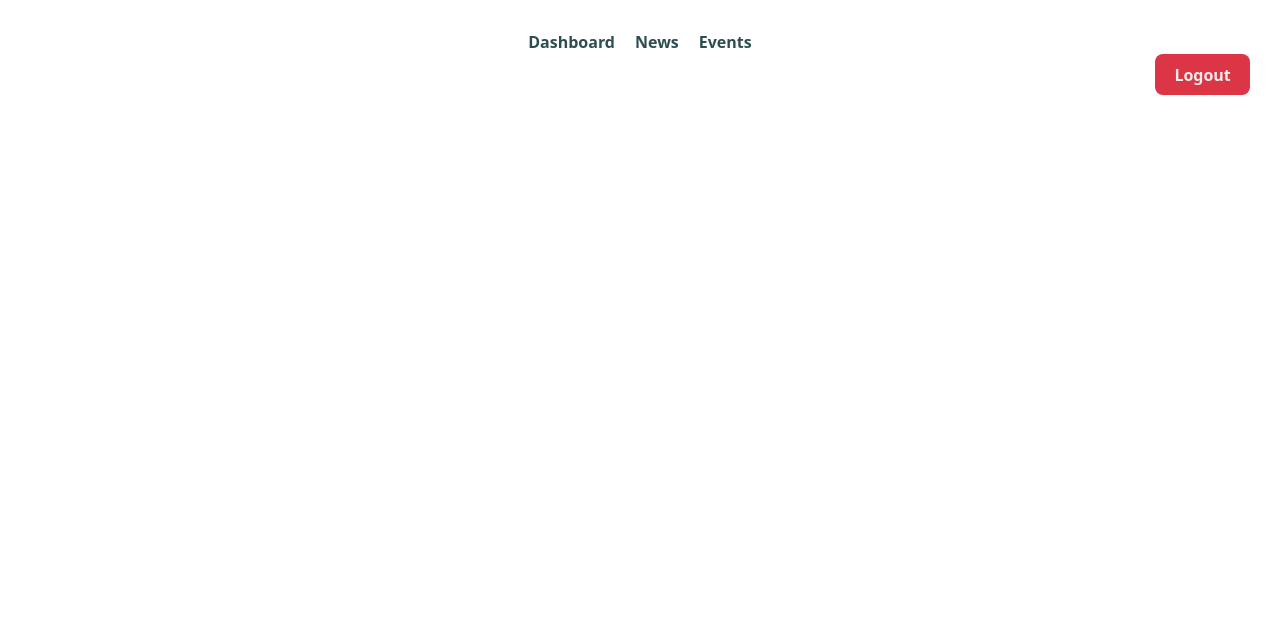
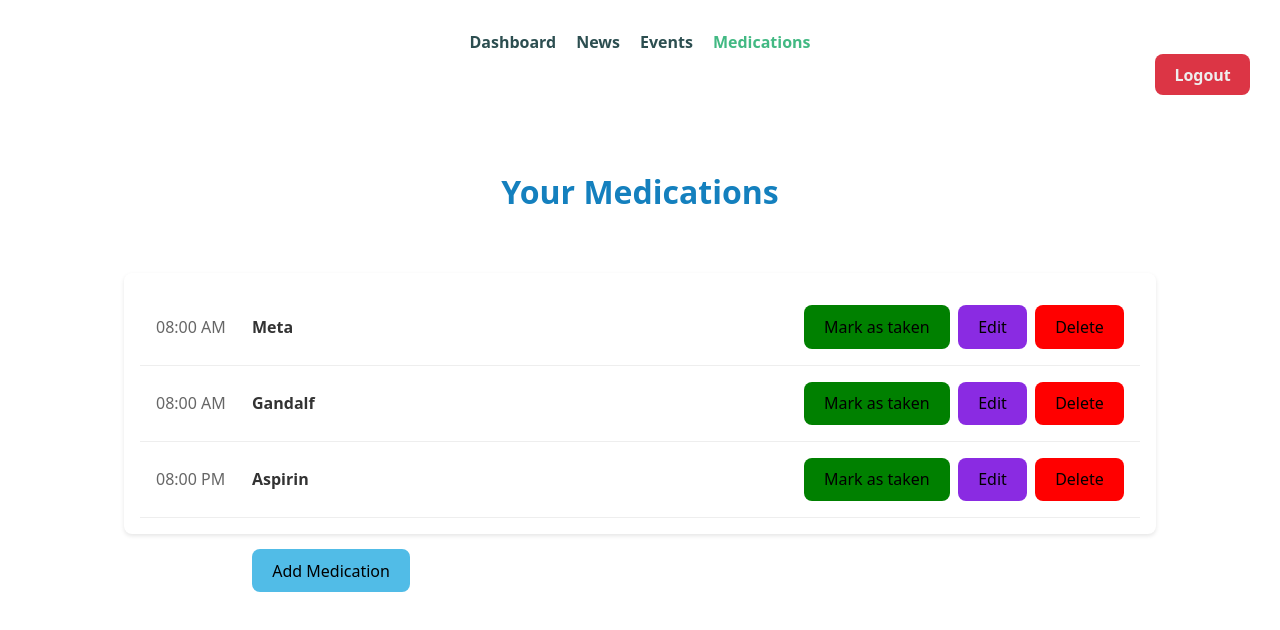
Before and after one commit to 21f3001925/soft-engg-project-may-2025-se-May-11, a Vue app in the folder frontend/: page /medications in a window 1280 px wide. Shown: the top 630 px of the page. Built offline with nearby package versions, Linux system fonts and the light colour scheme; sample sign-in values are in the browser's storage.

Commit message:
added medications page

```diff
--- a/frontend/src/App.vue
+++ b/frontend/src/App.vue
@@ -24,6 +24,7 @@ const handleLogout = () => {
           <router-link to="/dashboard" class="nav-link">Dashboard</router-link>
           <router-link to="/news" class="nav-link">News</router-link>
           <router-link to="/events" class="nav-link">Events</router-link>
+          <router-link to="/medications" class="nav-link">Medications</router-link>
         </div>
         <div class="nav-right">
           <button class="logout-button" @click="handleLogout">Logout</button>
@@ -57,6 +58,7 @@ const handleLogout = () => {
 }
 
 .logout-button {
+  display: flex;
   background-color: #dc3545;
   border: none;
   color: #eeeeee;
--- a/frontend/src/components/ScheduleRowItem.vue
+++ b/frontend/src/components/ScheduleRowItem.vue
@@ -3,6 +3,18 @@ defineProps({
   schedule: {
     type: Object,
     required: true,
+  },
+  customClass: {
+    type: String,
+    default: '',
+  },
+  hideType: {
+    type: Boolean,
+    default: false,
+  },
+  compactLayout: {
+    type: Boolean,
+    default: false,
   },
 });
 </script>
@@ -11,12 +23,18 @@ defineProps({
   <div class="schedule-item">
     <div class="schedule-time">{{ schedule.time }}</div>
 
-    <div class="schedule-details">
-      <h4>{{ schedule.name }}</h4>
+    <div :class="['schedule-details', { compact: compactLayout }]">
+      <!-- <h4>{{ schedule.name }}</h4> -->
+      <h4 :class="customClass">{{ schedule.name }}</h4>
+
       <p v-if="schedule.details">{{ schedule.details }}</p>
+
+      <div class="schedule-actions">
+        <slot></slot>
+      </div>
     </div>
 
-    <div class="schedule-type" :class="schedule.type">
+    <div v-if="!hideType" class="schedule-type" :class="schedule.type">
       {{ schedule.type }}
     </div>
   </div>
@@ -59,6 +77,18 @@ defineProps({
   flex: 1;
 }
 
+.schedule-details.compact {
+  display: flex; /* New layout only when compactLayout is true */
+  align-items: center;
+  justify-content: space-between;
+  width: 100%;
+}
+
+.schedule-actions {
+  display: flex; /* Make buttons side by side */
+  gap: 0.5rem; /* Space between buttons */
+}
+
 .schedule-details h4 {
   margin: 0;
   color: #333;
--- a/frontend/src/router/index.js
+++ b/frontend/src/router/index.js
@@ -2,6 +2,7 @@ import { createRouter, createWebHistory } from 'vue-router';
 import Login from '../views/Login.vue';
 import Register from '../views/Register.vue';
 import Dashboard from '../views/Dashboard.vue';
+import Medications from '../views/Medications.vue';
 
 const routes = [
   {
@@ -25,6 +26,11 @@ const routes = [
     name: 'Dashboard',
     component: Dashboard,
   },
+  {
+    path: '/medications',
+    name: 'Medications',
+    component: Medications,
+  },
 ];
 
 const router = createRouter({
--- a/frontend/src/services/mockApiService.js
+++ b/frontend/src/services/mockApiService.js
@@ -28,4 +28,13 @@ export default {
       }, 500);
     });
   },
+
+  getAllMedications() {
+    return new Promise((resolve) => {
+      setTimeout(() => {
+        const allMedications = mockSchedules.filter((item) => item.type === 'medication');
+        resolve({ data: allMedications });
+      }, 500);
+    });
+  },
 };
--- a/frontend/src/store/scheduleStore.js
+++ b/frontend/src/store/scheduleStore.js
@@ -8,7 +8,11 @@ export const useScheduleStore = defineStore('schedule', {
       loading: false,
       error: null,
     },
-    // you can more state objects here
+    allMedications: {
+      items: [],
+      loading: false,
+      error: null,
+    },
   }),
 
   getters: {
@@ -33,5 +37,18 @@ export const useScheduleStore = defineStore('schedule', {
         this.schedule.loading = false;
       }
     },
+
+    async fetchAllMedications() {
+      this.allMedications.loading = true;
+      this.allMedications.error = null;
+      try {
+        const response = await mockApiService.getAllMedications();
+        this.allMedications.items = response.data;
+      } catch (error) {
+        this.allMedications.error = error;
+      } finally {
+        this.allMedications.loading = false;
+      }
+    },
   },
 });
--- /dev/null
+++ b/frontend/src/views/Medications.vue
@@ -0,0 +1,142 @@
+<script setup>
+import { onMounted, computed } from 'vue';
+import { useScheduleStore } from '../store/scheduleStore';
+import StatCard from '../components/StatCard.vue';
+import ScheduleRowItem from '../components/ScheduleRowItem.vue';
+
+const scheduleStore = useScheduleStore();
+
+onMounted(async () => {
+  await scheduleStore.fetchSchedules();
+  await scheduleStore.fetchAllMedications();
+});
+
+const medications = computed(() => scheduleStore.allMedications.items);
+
+function editMedications() {
+  console.log('Edit button clicked!');
+}
+
+function markAsTaken() {
+  console.log('Mark as taken button clicked!');
+}
+
+function addMedications() {
+  console.log('Add medication button clicked!');
+}
+
+function deleteMedications() {
+  console.log('Delete medication button clicked!');
+}
+</script>
+
+<template>
+  <div class="medications">
+    <h1 style="text-align: center">Your Medications</h1>
+  </div>
+
+  <div v-if="scheduleStore.schedule.loading" class="loading">Loading medications...</div>
+
+  <div v-else-if="scheduleStore.schedule.error" class="error">
+    {{ scheduleStore.schedule.error }}
+  </div>
+
+  <div v-else-if="medications.length === 0" class="empty">No medications for today</div>
+
+  <div v-else class="med-schedule-list">
+    <ScheduleRowItem
+      v-for="schedule in medications"
+      :key="schedule.id"
+      :schedule="schedule"
+      :hideType="true"
+      :compactLayout="true"
+    >
+      <!-- Buttons passed from parent to this row -->
+      <button @click="markAsTaken(schedule)" class="mark-as-taken-button">Mark as taken</button>
+      <button @click="editMedications(schedule)" class="edit-button">Edit</button>
+      <button @click="deleteMedication(schedule)" class="delete-button">Delete</button>
+    </ScheduleRowItem>
+  </div>
+
+  <div>
+    <button @click="addMedications(schedule)" class="add-button">Add Medication</button>
+    <div></div>
+  </div>
+</template>
+
+<style scoped>
+.medication-style {
+  color: #1480be;
+  font-weight: bold;
+  font-size: 1.2rem;
+}
+
+.medications {
+  padding: 2rem;
+  max-width: 1200px;
+  margin: 0 auto;
+}
+
+.medications h1 {
+  margin-bottom: 2rem;
+  color: #1480be;
+  font-size: 2rem;
+  margin-top: 1px;
+}
+
+.med-stats-section {
+  display: grid;
+  grid-template-columns: repeat(auto-fit, minmax(250px, 1fr));
+  gap: 1.5rem;
+  margin-bottom: 2rem;
+}
+
+.med-schedule-list {
+  display: flex;
+  flex-direction: column;
+  display: flex;
+  flex-direction: column;
+  background-color: white;
+  padding: 1rem;
+  border-radius: 8px;
+  box-shadow: 0 2px 4px rgba(0, 0, 0, 0.1);
+  max-width: 1000px;
+  margin: 0 auto;
+}
+
+.loading,
+.error,
+.empty {
+  text-align: center;
+  padding: 2rem;
+  color: #f5f5f5;
+}
+
+.error {
+  color: #e74c3c;
+}
+
+.edit-button {
+  background-color: blueviolet;
+}
+
+.mark-as-taken-button {
+  background-color: green;
+}
+
+.add-button {
+  margin-top: 15px;
+  margin-left: 236px;
+  background-color: rgb(81, 188, 231);
+  text-decoration-color: black;
+}
+
+.delete-button {
+  background-color: red;
+}
+
+.schedule-actions {
+  display: flex;
+  gap: 0.5rem;
+}
+</style>
```
